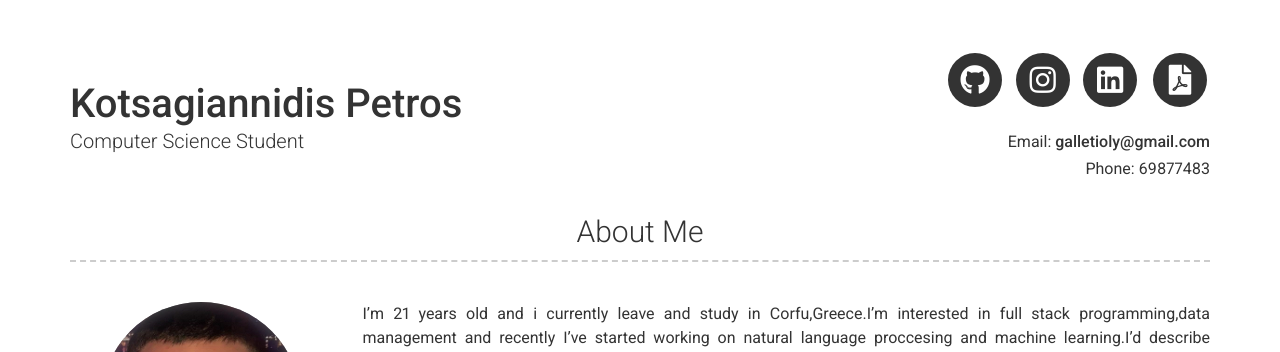
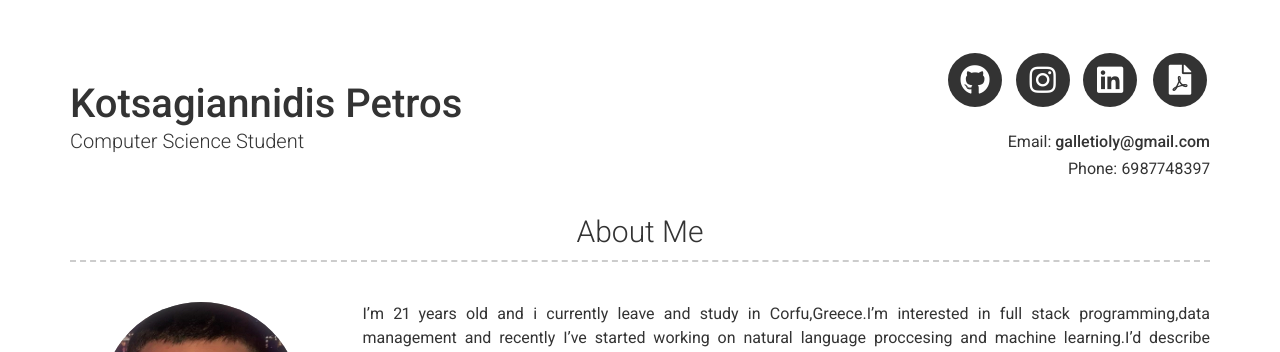
Before and after one commit to p17kots/cv, a Jekyll site: the page built from index.md, in a window 1280 px wide. Shown: the top 352 px of the page. Built offline with Jekyll 4.4.1, drawn with Linux system fonts in a browser that asks for light colours; nearby versions of some CDN libraries.

Commit message:
Deploy p17kots/cv to github.com/p17kots/cv.git:gh-pages

```diff
--- a/_config.yml
+++ b/_config.yml
@@ -7,7 +7,7 @@ version: 2
 
 # Personal info
 name: Kotsagiannidis Petros
-phone: 69877483
+phone: 6987748397
 title: Computer Science Student
 email: galletioly@gmail.com
 
```
Also changed, not shown: 1 other file.
